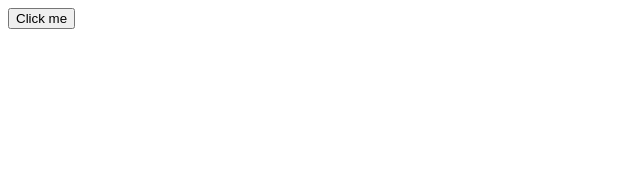
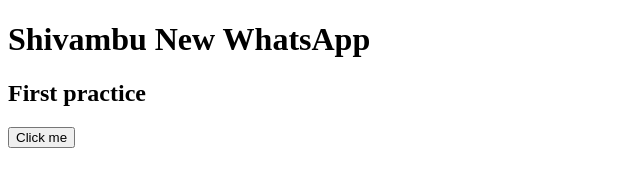
Before and after one commit to Shivambu17/Whatsapp_clone, a plain HTML site: page index.html in a window 1280 px wide. Shown: the whole page, without its empty margins (0-640 px from the left). Drawn offline with Linux system fonts and the light colour scheme.

Commit message:
Added_Head

```diff
--- a/index.html
+++ b/index.html
@@ -5,7 +5,10 @@
     <meta name="viewport" content="width=device-width, initial-scale=1.0">
     <title>Whatsapp</title>
 </head>
+
 <body>
+    <h1>Shivambu New WhatsApp</h1>
+    <h2>First practice</h2>
     <button>Click me</button>
 </body>
 </html>
```
